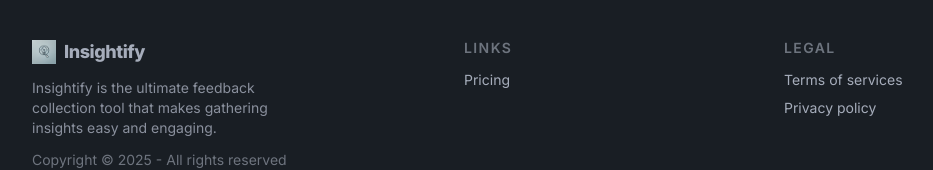
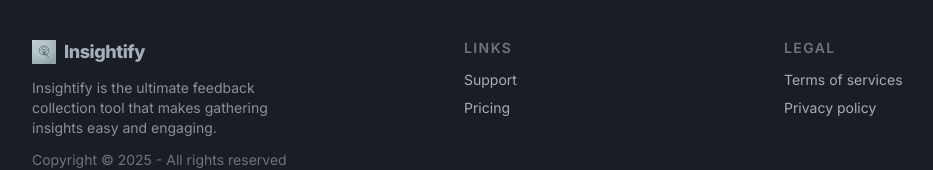
Before and after one commit to SeanMcAvoy/Insightify, a Next.js app: page / in a window 1280 px wide. Shown: the part 2015-2185 px from the top of the page, without its empty margins (0-933 px from the left). Built offline with nearby package versions, Linux system fonts and the light colour scheme; no server answers.

Commit message:
Added contact email

```diff
--- a/app/page.js
+++ b/app/page.js
@@ -109,7 +109,8 @@
                 },
                 {
                   question: "I have another question",
-                  answer: "Loreum Ipseum",
+                  answer:
+                    "Perfect email any any further questions to contact@insightify.cam. I will get back to any questions within 24 hours.",
                 },
               ].map((qa) => (
                 <FAQListItem key={qa.question} qa={qa} />
--- a/auth.js
+++ b/auth.js
@@ -9,6 +9,7 @@
     Resend({
       apiKey: process.env.RESEND_KEY,
       from: "noreply@resend.Insightify.cam",
+      subject: "Sign in to Insightify",
       name: "Email",
     }),
     Google({
--- a/components/Footer.js
+++ b/components/Footer.js
@@ -42,25 +42,19 @@
               </div>
 
               <div className="flex flex-col justify-center items-center md:items-start gap-2 mb-10 text-sm">
-                {/* {config.resend.supportEmail && (
+                {"Support Email" && (
                   <a
-                    href={`mailto:${config.resend.supportEmail}`}
+                    href={`mailto:contact@insightify.cam`}
                     target="_blank"
                     className="link link-hover"
                     aria-label="Contact Support"
                   >
                     Support
                   </a>
-                )} */}
+                )}
                 <Link href="/#pricing" className="link link-hover">
                   Pricing
                 </Link>
-                {/* <Link href="/blog" className="link link-hover">
-                  Blog
-                </Link>
-                <a href="/#" target="_blank" className="link link-hover">
-                  Affiliates
-                </a> */}
               </div>
             </div>
 
```
